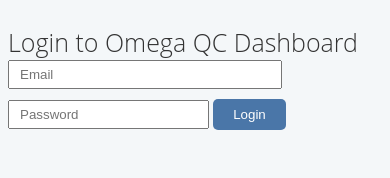
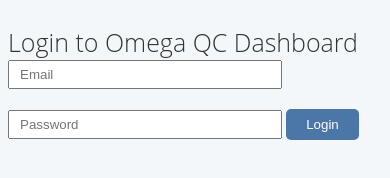
Before and after one commit to TestOmegaTools/qc-dashboard2, a website built with Vite: page index.html in a window 390 px wide. Built offline with nearby package versions, Linux system fonts and the light colour scheme; no server answers.

Commit message:
updating login page for mobile view.

```diff
--- a/src/styles/loginPage.css
+++ b/src/styles/loginPage.css
@@ -11,13 +11,11 @@
     margin-bottom: 1px;
 }
 
-.js-User-Name {
-    width: 250px;
+.js-User-Name, .js-User-Password {
+    width: 90%;
+    max-width: 250px;
     padding: 5px 10px;
-}
-
-.js-User-Password{
-    padding: 5px 10px;
+    margin-bottom: 10px;
 }
 
 /* Save Changes Button */
```
